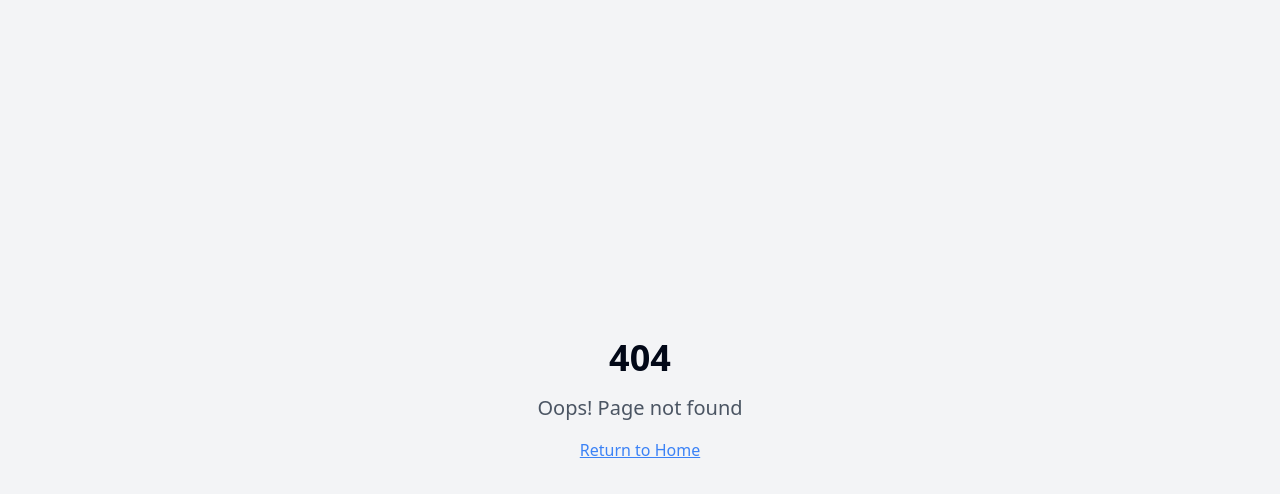
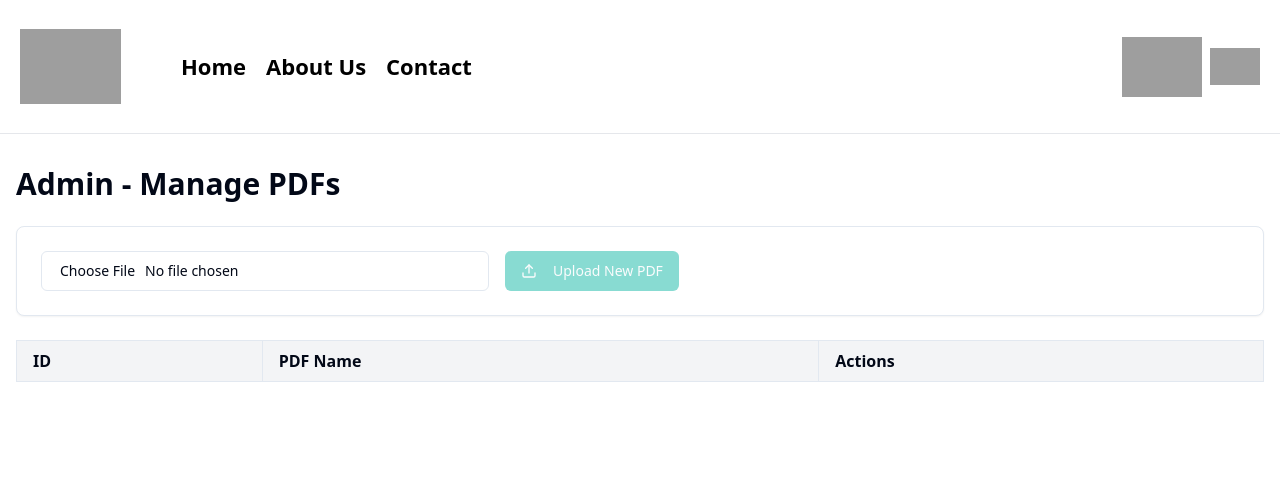
Before and after one commit to KM-Pro-Elect/Main-Repo, a React (Vite) app: page /admin in a window 1280 px wide. Before the commit this address had no page. Shown: the top 494 px of the page. Built offline with nearby package versions, Linux system fonts and the light colour scheme; grey boxes are pictures that could not be loaded.

Commit message:
admin page

```diff
--- a/src/App.tsx
+++ b/src/App.tsx
@@ -5,6 +5,7 @@ import { QueryClient, QueryClientProvider } from "@tanstack/react-query";
 import { BrowserRouter, Routes, Route } from "react-router-dom";
 import Index from "./pages/Index";
 import Home from "./components/home/Home";
+import Admin from "./pages/Admin";
 import NotFound from "./pages/NotFound";
 
 const queryClient = new QueryClient();
@@ -18,6 +19,7 @@ const App = () => (
         <Routes>
           <Route path="/" element={<Index />} />
           <Route path="/home" element={<Home />} />
+          <Route path="/admin" element={<Admin />} />
           {/* ADD ALL CUSTOM ROUTES ABOVE THE CATCH-ALL "*" ROUTE */}
           <Route path="*" element={<NotFound />} />
         </Routes>
--- a/src/components/home/Header.tsx
+++ b/src/components/home/Header.tsx
@@ -1,9 +1,10 @@
+
 import React, { useState } from "react";
-import { useNavigate } from "react-router-dom"; // Import useNavigate
+import { useNavigate, Link } from "react-router-dom"; // Import Link
 
 export const Header = () => {
   const [isDropdownOpen, setIsDropdownOpen] = useState(false);
-  const navigate = useNavigate(); // Initialize useNavigate
+  const navigate = useNavigate();
 
   const toggleDropdown = () => {
     setIsDropdownOpen(!isDropdownOpen);
@@ -64,7 +65,13 @@ export const Header = () => {
 
           {/* Dropdown Menu */}
           {isDropdownOpen && (
-            <div className="absolute right-0 top-full mt-2 w-48 bg-white border border-gray-200 rounded-lg shadow-lg z-10">
+            <div className="absolute right-0 top-full mt-2 w-48 bg-white border border-gray-200 rounded-lg shadow-lg z-10 flex flex-col gap-2">
+              <Link
+                to="/admin"
+                className="block w-full px-4 py-2 text-left text-black hover:bg-gray-100 border border-black rounded-lg transition-colors duration-200 font-semibold"
+              >
+                Admin Management File
+              </Link>
               <button
                 onClick={handleSignOut}
                 className="block w-full px-4 py-2 text-left text-black hover:bg-gray-100 border border-black rounded-lg transition-colors duration-200 font-semibold"
--- /dev/null
+++ b/src/pages/Admin.tsx
@@ -0,0 +1,183 @@
+
+import React, { useState } from "react";
+import { Button } from "@/components/ui/button";
+import { Input } from "@/components/ui/input";
+import { Card, CardContent } from "@/components/ui/card";
+import { Edit, Trash, Upload } from "lucide-react";
+import { Link } from "react-router-dom";
+
+interface PDF {
+  id: number;
+  name: string;
+  file?: File;
+}
+
+const Admin = () => {
+  const [pdfs, setPdfs] = useState<PDF[]>([]);
+  const [selectedFile, setSelectedFile] = useState<File | null>(null);
+  const [isDropdownOpen, setIsDropdownOpen] = useState(false);
+
+  const toggleDropdown = () => {
+    setIsDropdownOpen(!isDropdownOpen);
+  };
+
+  const handleFileChange = (e: React.ChangeEvent<HTMLInputElement>) => {
+    if (e.target.files && e.target.files[0]) {
+      setSelectedFile(e.target.files[0]);
+    }
+  };
+
+  const handleUpload = () => {
+    if (selectedFile) {
+      const newPdf = {
+        id: pdfs.length > 0 ? Math.max(...pdfs.map(pdf => pdf.id)) + 1 : 1,
+        name: selectedFile.name,
+        file: selectedFile
+      };
+      setPdfs([...pdfs, newPdf]);
+      setSelectedFile(null);
+      // Reset the file input
+      const fileInput = document.getElementById('file-upload') as HTMLInputElement;
+      if (fileInput) fileInput.value = '';
+    }
+  };
+
+  const handleEdit = (id: number) => {
+    // In a real app, this would open a modal or navigate to an edit page
+    console.log(`Edit PDF with ID: ${id}`);
+  };
+
+  const handleDelete = (id: number) => {
+    setPdfs(pdfs.filter(pdf => pdf.id !== id));
+  };
+
+  return (
+    <div className="flex flex-col min-h-screen bg-white">
+      {/* Header similar to Home UI */}
+      <header className="w-full bg-white border-b border-gray-200 py-4 px-5">
+        <div className="max-w-[1374px] mx-auto flex items-center justify-between">
+          <nav className="flex items-center gap-5">
+            <div className="flex items-center gap-5">
+              {/* NEU Logo with Redirect */}
+              <a href="https://neuvle.neu.edu.ph/" target="_blank" rel="noopener noreferrer">
+                <img
+                  src="https://cdn.builder.io/api/v1/image/assets/e3c6b0ec50df45b58e99e24af78e19b0/a15453eaca75974dc02d292e7448c7126333252cba35c6000812ad07e30db737?placeholderIfAbsent=true"
+                  alt="NEUPoliSeek Logo"
+                  className="aspect-[1] object-contain w-[101px] shrink-0"
+                />
+              </a>
+
+              <div className="flex items-center gap-5 ml-10">
+                <Link to="/home" className="text-black text-[22px] font-semibold hover:text-yellow-500 transition-colors duration-200">
+                  Home
+                </Link>
+                <button className="text-black text-[22px] font-semibold hover:text-yellow-500 transition-colors duration-200">
+                  About Us
+                </button>
+                <button className="text-black text-[22px] font-semibold hover:text-yellow-500 transition-colors duration-200">
+                  Contact
+                </button>
+              </div>
+            </div>
+          </nav>
+          <div className="flex items-center gap-5">
+            <div className="flex items-center gap-2 relative">
+              <button onClick={toggleDropdown}>
+                <img
+                  src="https://cdn.builder.io/api/v1/image/assets/e3c6b0ec50df45b58e99e24af78e19b0/f559f5b5469f122ba5ac3cc86b241e2d5ee59aacf2762f8f04be06dedbc42300?placeholderIfAbsent=true"
+                  alt="Profile Picture"
+                  className="aspect-[1.05] object-contain w-20 shrink-0"
+                />
+              </button>
+
+              {/* Dropdown Arrow */}
+              <button onClick={toggleDropdown}>
+                <img
+                  src="https://cdn.builder.io/api/v1/image/assets/e3c6b0ec50df45b58e99e24af78e19b0/a173d29bb6ba64cd7034e49a4aa0e670371f0ca6d331a87a20afdb8ab45c065c?placeholderIfAbsent=true"
+                  alt="Menu"
+                  className="aspect-[1] object-contain w-[50px] shrink-0"
+                />
+              </button>
+
+              {/* Dropdown Menu */}
+              {isDropdownOpen && (
+                <div className="absolute right-0 top-full mt-2 w-48 bg-white border border-gray-200 rounded-lg shadow-lg z-10">
+                  <Link
+                    to="/"
+                    className="block w-full px-4 py-2 text-left text-black hover:bg-gray-100 border border-black rounded-lg transition-colors duration-200 font-semibold"
+                  >
+                    Sign Out
+                  </Link>
+                </div>
+              )}
+            </div>
+          </div>
+        </div>
+      </header>
+
+      {/* Main Content */}
+      <div className="container mx-auto py-8 px-4 flex-grow">
+        <h1 className="text-3xl font-bold mb-6">Admin - Manage PDFs</h1>
+
+        <Card className="mb-6">
+          <CardContent className="pt-6">
+            <div className="flex flex-col sm:flex-row gap-4 items-start sm:items-center">
+              <Input
+                id="file-upload"
+                type="file"
+                accept=".pdf"
+                onChange={handleFileChange}
+                className="max-w-md"
+              />
+              <Button
+                onClick={handleUpload}
+                disabled={!selectedFile}
+                className="bg-teal-500 hover:bg-teal-600"
+              >
+                <Upload className="mr-2 h-4 w-4" /> Upload New PDF
+              </Button>
+            </div>
+          </CardContent>
+        </Card>
+
+        <div className="overflow-x-auto">
+          <table className="w-full border-collapse">
+            <thead>
+              <tr className="bg-gray-100">
+                <th className="border px-4 py-2 text-left">ID</th>
+                <th className="border px-4 py-2 text-left">PDF Name</th>
+                <th className="border px-4 py-2 text-left">Actions</th>
+              </tr>
+            </thead>
+            <tbody>
+              {pdfs.map((pdf) => (
+                <tr key={pdf.id}>
+                  <td className="border px-4 py-2">{pdf.id}</td>
+                  <td className="border px-4 py-2">{pdf.name}</td>
+                  <td className="border px-4 py-2">
+                    <div className="flex gap-2">
+                      <Button
+                        onClick={() => handleEdit(pdf.id)}
+                        className="bg-blue-500 hover:bg-blue-600"
+                      >
+                        <Edit className="h-4 w-4 mr-1" /> Edit
+                      </Button>
+                      <Button
+                        onClick={() => handleDelete(pdf.id)}
+                        variant="destructive"
+                      >
+                        <Trash className="h-4 w-4 mr-1" /> Delete
+                      </Button>
+                    </div>
+                  </td>
+                </tr>
+              ))}
+            </tbody>
+          </table>
+        </div>
+      </div>
+    </div>
+  );
+};
+
+export default Admin;
```
